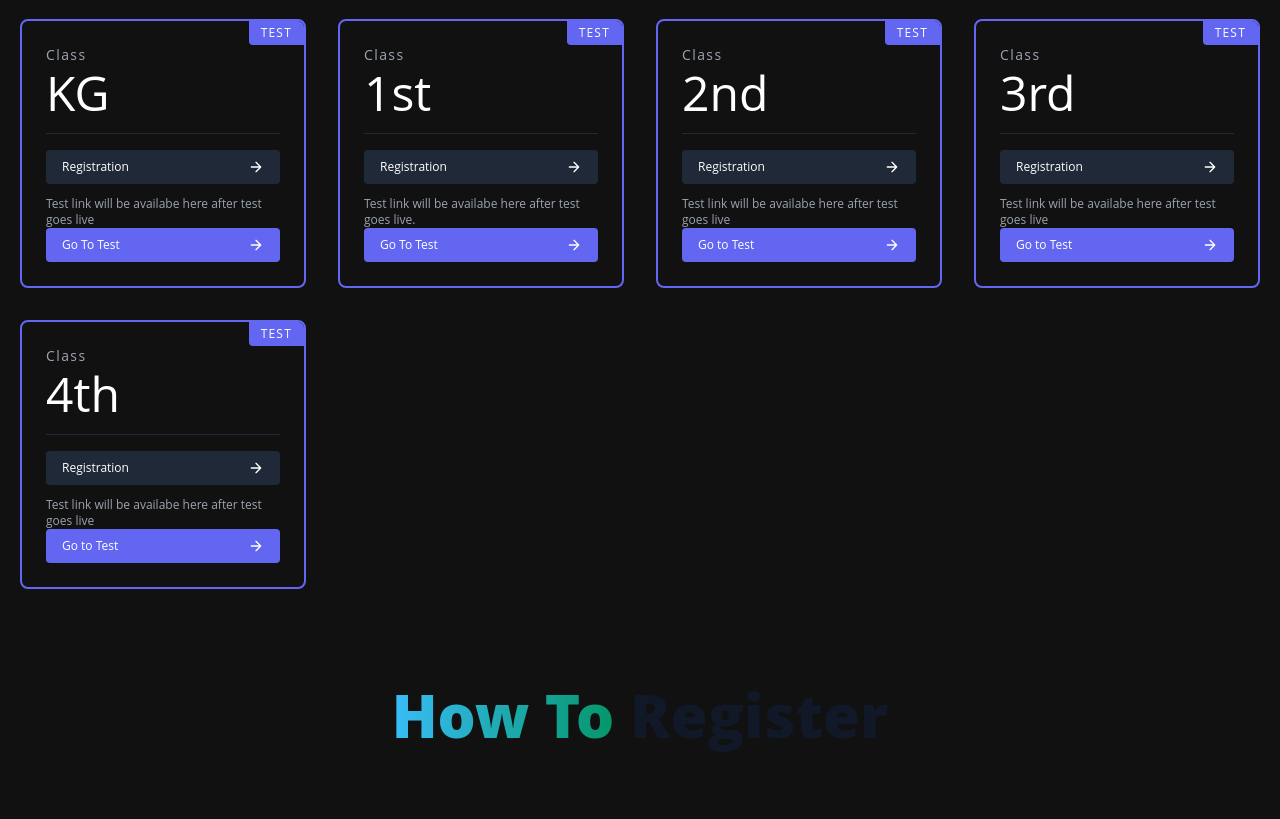
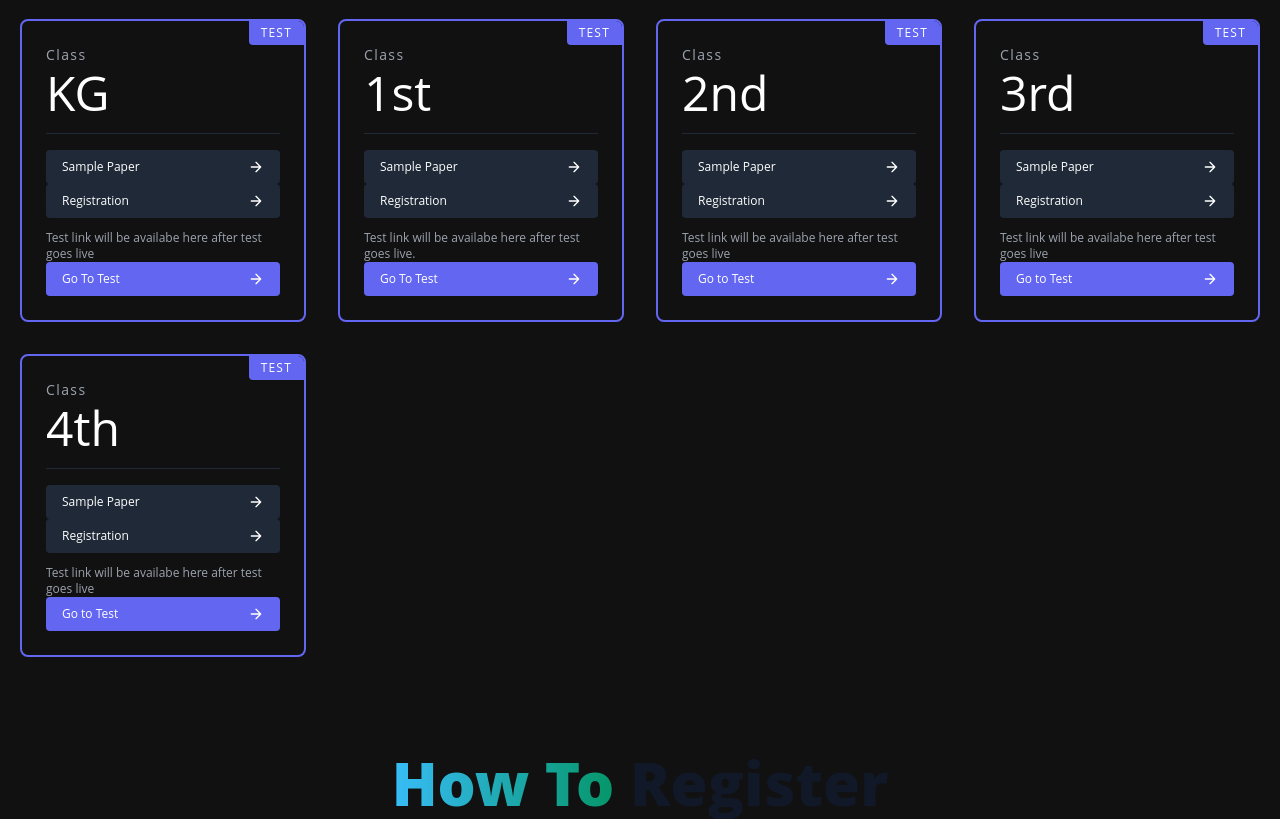
Before and after one commit to MIND-MARVELS/Mind-Marvels, a plain HTML site: page index.html in a window 1280 px wide. Shown: the part 1015-1834 px from the top of the page. Drawn offline with nearby package versions, Linux system fonts and the light colour scheme.

Commit message:
added sample paper button

```diff
--- a/index.html
+++ b/index.html
@@ -103,6 +103,15 @@
             <h2 class="text-sm tracking-widest text-gray-400 title-font mb-1 font-medium">Class
             </h2>
             <h1 class="text-5xl text-white pb-4 mb-4 border-b border-gray-800 leading-none">KG</h1>
+            <a href="#">
+              <button
+                class="flex items-center mt-auto text-white bg-gray-800 border-0 py-2 px-4 w-full focus:outline-none hover:bg-gray-700 rounded">Sample Paper
+                <svg fill="none" stroke="currentColor" stroke-linecap="round" stroke-linejoin="round" stroke-width="2"
+                  class="w-4 h-4 ml-auto" viewBox="0 0 24 24">
+                  <path d="M5 12h14M12 5l7 7-7 7"></path>
+                </svg>
+              </button>
+            </a>
             <a href="https://forms.gle/obMU6UQ448zgEwGe8">
               <button
                 class="flex items-center mt-auto text-white bg-gray-800 border-0 py-2 px-4 w-full focus:outline-none hover:bg-gray-700 rounded">Registration
@@ -132,6 +141,15 @@
             <h1 class="text-5xl text-white leading-none flex items-center pb-4 mb-4 border-b border-gray-800">
               <span>1st</span>
             </h1>
+            <a href="#">
+              <button
+                class="flex items-center mt-auto text-white bg-gray-800 border-0 py-2 px-4 w-full focus:outline-none hover:bg-gray-700 rounded">Sample Paper
+                <svg fill="none" stroke="currentColor" stroke-linecap="round" stroke-linejoin="round" stroke-width="2"
+                  class="w-4 h-4 ml-auto" viewBox="0 0 24 24">
+                  <path d="M5 12h14M12 5l7 7-7 7"></path>
+                </svg>
+              </button>
+            </a>
             <a href="https://forms.gle/obMU6UQ448zgEwGe8">
               <button
                 class="flex items-center mt-auto text-white bg-gray-800 border-0 py-2 px-4 w-full focus:outline-none hover:bg-gray-700 rounded">Registration
@@ -162,6 +180,15 @@
             <h1 class="text-5xl text-white leading-none flex items-center pb-4 mb-4 border-b border-gray-800">
               <span>2nd</span>
             </h1>
+            <a href="#">
+              <button
+                class="flex items-center mt-auto text-white bg-gray-800 border-0 py-2 px-4 w-full focus:outline-none hover:bg-gray-700 rounded">Sample Paper
+                <svg fill="none" stroke="currentColor" stroke-linecap="round" stroke-linejoin="round" stroke-width="2"
+                  class="w-4 h-4 ml-auto" viewBox="0 0 24 24">
+                  <path d="M5 12h14M12 5l7 7-7 7"></path>
+                </svg>
+              </button>
+            </a>
             <a href="https://forms.gle/obMU6UQ448zgEwGe8">
               <button
                 class="flex items-center mt-auto text-white bg-gray-800 border-0 py-2 px-4 w-full focus:outline-none hover:bg-gray-700 rounded">Registration
@@ -193,6 +220,15 @@
             <h1 class="text-5xl text-white leading-none flex items-center pb-4 mb-4 border-b border-gray-800">
               <span>3rd</span>
             </h1>
+            <a href="#">
+              <button
+                class="flex items-center mt-auto text-white bg-gray-800 border-0 py-2 px-4 w-full focus:outline-none hover:bg-gray-700 rounded">Sample Paper
+                <svg fill="none" stroke="currentColor" stroke-linecap="round" stroke-linejoin="round" stroke-width="2"
+                  class="w-4 h-4 ml-auto" viewBox="0 0 24 24">
+                  <path d="M5 12h14M12 5l7 7-7 7"></path>
+                </svg>
+              </button>
+            </a>
             <a href="https://forms.gle/LxVyP2pQ5xWrjbty6">
               <button
                 class="flex items-center mt-auto text-white bg-gray-800 border-0 py-2 px-4 w-full focus:outline-none hover:bg-gray-700 rounded">Registration
@@ -224,6 +260,15 @@
             <h1 class="text-5xl text-white leading-none flex items-center pb-4 mb-4 border-b border-gray-800">
               <span>4th</span>
             </h1>
+            <a href="#">
+              <button
+                class="flex items-center mt-auto text-white bg-gray-800 border-0 py-2 px-4 w-full focus:outline-none hover:bg-gray-700 rounded">Sample Paper
+                <svg fill="none" stroke="currentColor" stroke-linecap="round" stroke-linejoin="round" stroke-width="2"
+                  class="w-4 h-4 ml-auto" viewBox="0 0 24 24">
+                  <path d="M5 12h14M12 5l7 7-7 7"></path>
+                </svg>
+              </button>
+            </a>
             <a href="https://forms.gle/LxVyP2pQ5xWrjbty6">
               <button
                 class="flex items-center mt-auto text-white bg-gray-800 border-0 py-2 px-4 w-full focus:outline-none hover:bg-gray-700 rounded">Registration
```
